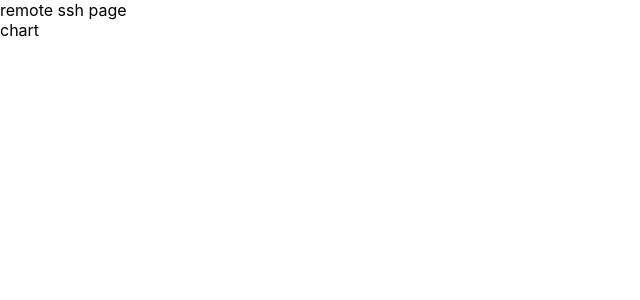
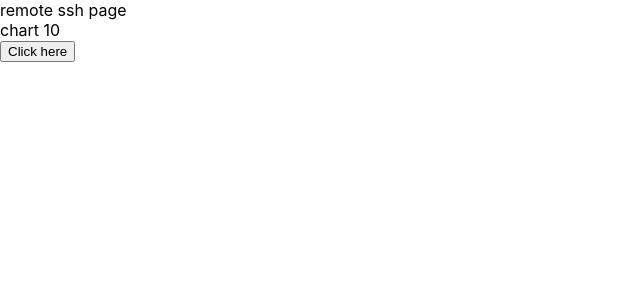
Before and after one commit to hasans30/chatanalysis, a React (Create React App) app: page / in a window 1280 px wide. Shown: the top 300 px of the page, without its empty margins (0-640 px from the left). Built offline with nearby package versions, Linux system fonts and the light colour scheme.

Commit message:
passing onChange to filter component

```diff
--- a/src/components/chart.tsx
+++ b/src/components/chart.tsx
@@ -2,5 +2,6 @@ import React, {memo} from 'react'
 import ChartProps from './chart.types';
 
 export const Chart = memo<ChartProps>( ( {chartid} )=>{
-    return <div> chart </div>
+
+    return <div> chart {chartid} </div>
 });
--- /dev/null
+++ b/src/components/filter.tsx
@@ -0,0 +1,7 @@
+import React, {memo} from 'react'
+import FilterProps from './filter.types';
+
+export const Filter = memo<FilterProps>( ( {filterid, onFilterChange} )=>{
+    const filter = <button onClick={onFilterChange}>Click here </button>;
+    return <div> {filter} </div>
+});
--- /dev/null
+++ b/src/components/filter.types.tsx
@@ -0,0 +1,4 @@
+export default interface FilterProps{
+    filterid: string;
+    onFilterChange: (value:any)=>void;
+}
--- a/src/pages/Page.tsx
+++ b/src/pages/Page.tsx
@@ -1,9 +1,25 @@
-import React, {memo} from 'react'
+import React, {memo,  useCallback,  useEffect, useState} from 'react'
 import { Chart } from '../components/chart';
+import { Filter } from '../components/filter';
 import { PageProps} from "./Page.types";
 
 export const Page = memo<PageProps>( ( {projectId} )=>{
+    const [filters,setFilters]=useState();
+    console.log(filters);
+    useEffect(()=>{
+        setFilters(undefined);
+        console.log('useeffect');
+    },[projectId])
+
+
+    const onChange = useCallback((values)=>{
+        setFilters(values);
+        console.log(`values is ${values}`);
+    },[]);
+
+
     return <div> remote ssh page
-            <Chart/>
+            <Chart chartid="10"/>
+            <Filter filterid="90" onFilterChange={onChange}/>
          </div>
 });
```
Also changed, not shown: 1 other file (tests, documents, lock files or other folders).
